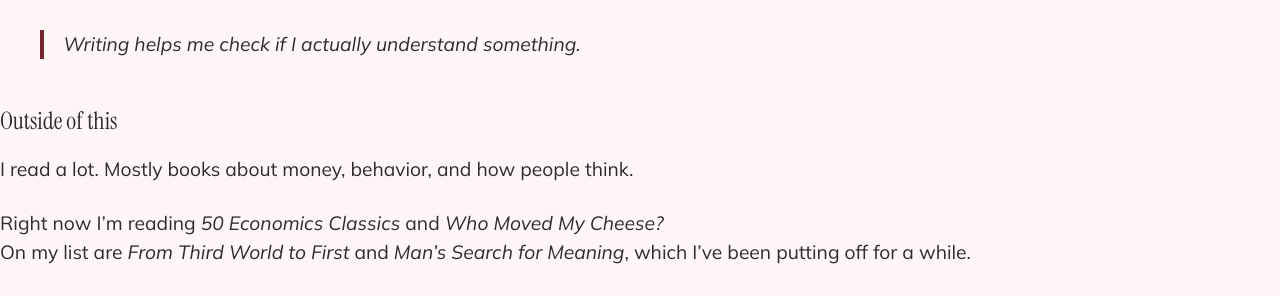
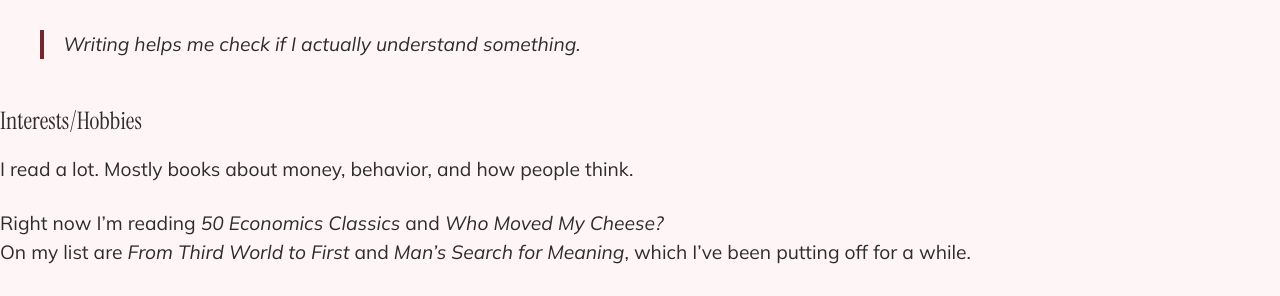
Before and after one commit to romaisablbgn/romaisablbgn.github.io, a Jekyll site: the page built from _pages/about.md, in a window 1280 px wide and 900 px high, scrolled down 1298 px. Shown: the part 278-574 px from the top of the window. Built offline with Jekyll 4.4.1, drawn with Linux system fonts in a browser that asks for light colours; cached includes are drawn as plain includes; some web fonts are replaced.

Commit message:
Rename section 'Outside of this' to 'Interests/Hobbies'

```diff
--- a/_pages/about.md
+++ b/_pages/about.md
@@ -55,7 +55,7 @@
 > Writing helps me check if I actually understand something.
 
 
-## Outside of this
+## Interests/Hobbies
 
 I read a lot. Mostly books about money, behavior, and how people think.
 
```
